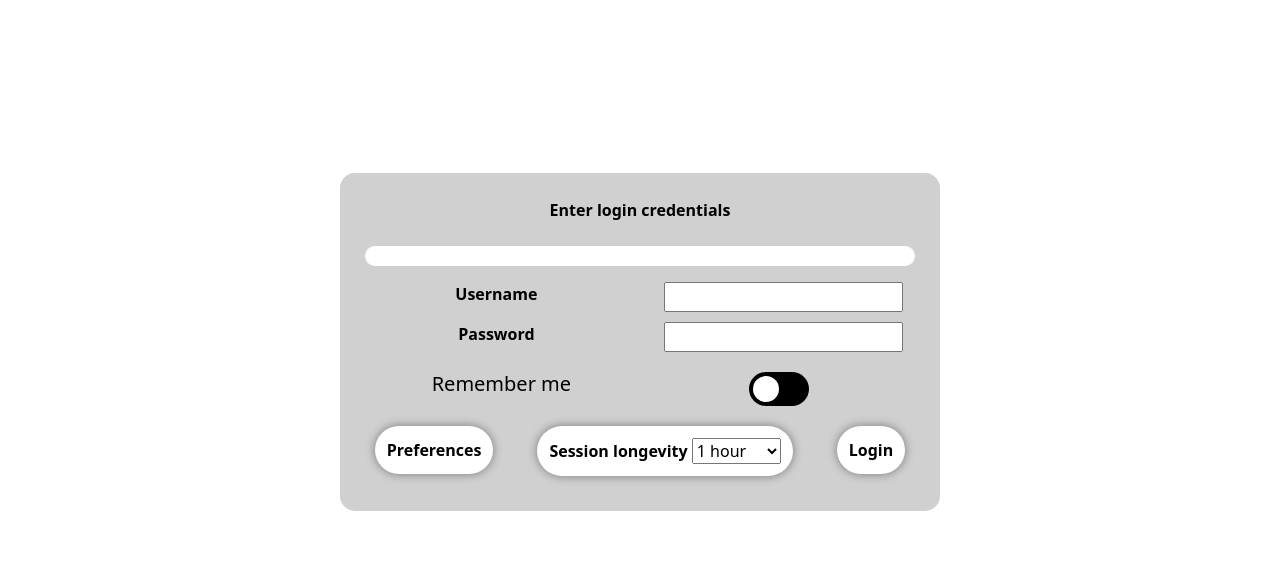
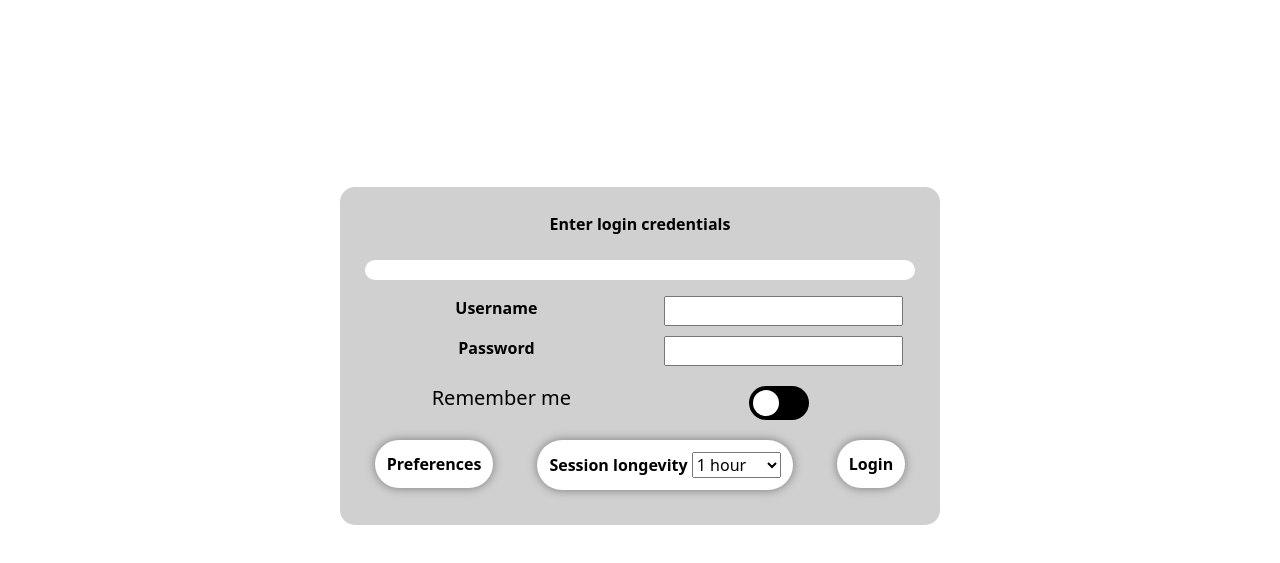
Before and after one commit to daniml3/CloudDrive, a plain HTML site: page client/login.html in a window 1280 px wide. Shown: the part 93-656 px from the top of the page. Drawn offline with Linux system fonts and the light colour scheme; no server answers.

Commit message:
client: change the top marging of the login dialog to 15%
Signed-off-by: daniml3 <danimoral1001@gmail.com>
Change-Id: I9bf305962b91b476a2603dec97d9ee5699813935

```diff
--- a/client/assets/css/login.css
+++ b/client/assets/css/login.css
@@ -4,7 +4,7 @@
 
 .login-dialog {
   margin: auto;
-  margin-top: 150px;
+  margin-top: 15%;
   width: fit-content;
   background-color: var(--header-background);
   border-radius: 15px;
```
